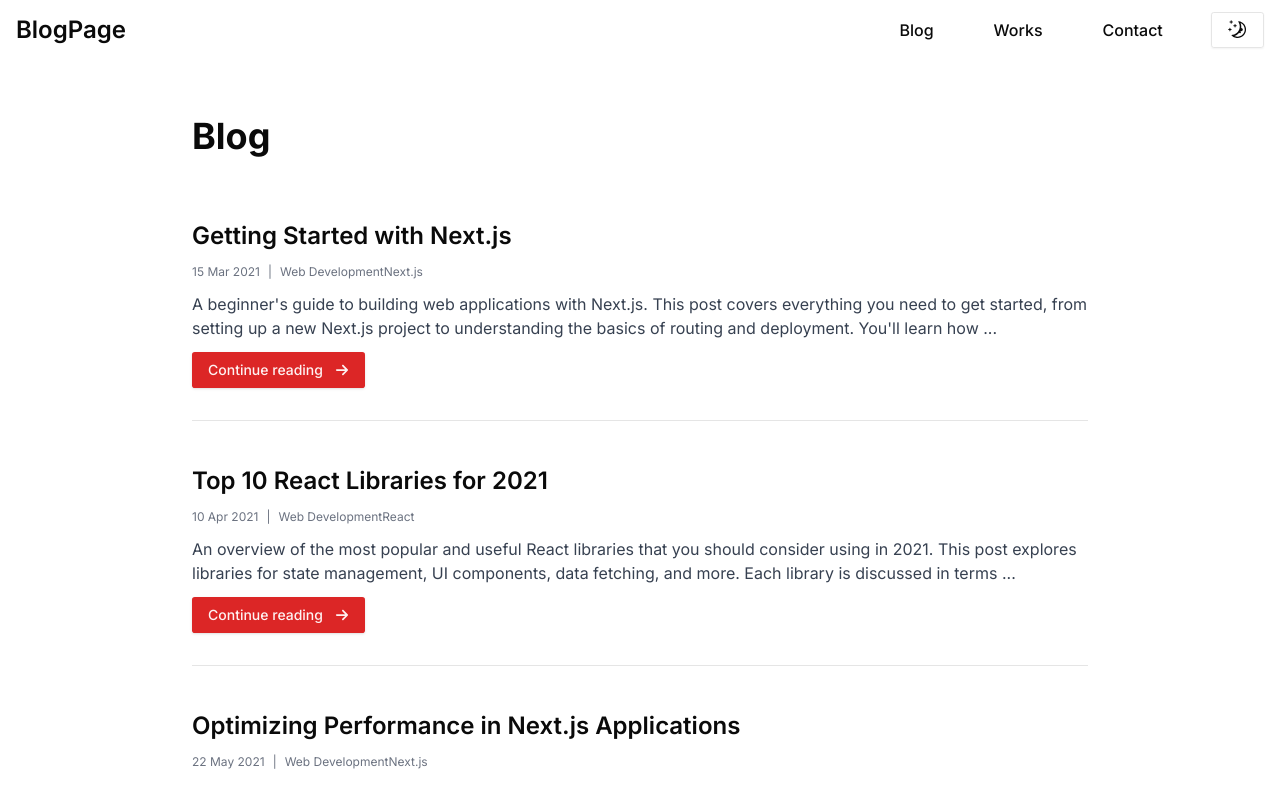
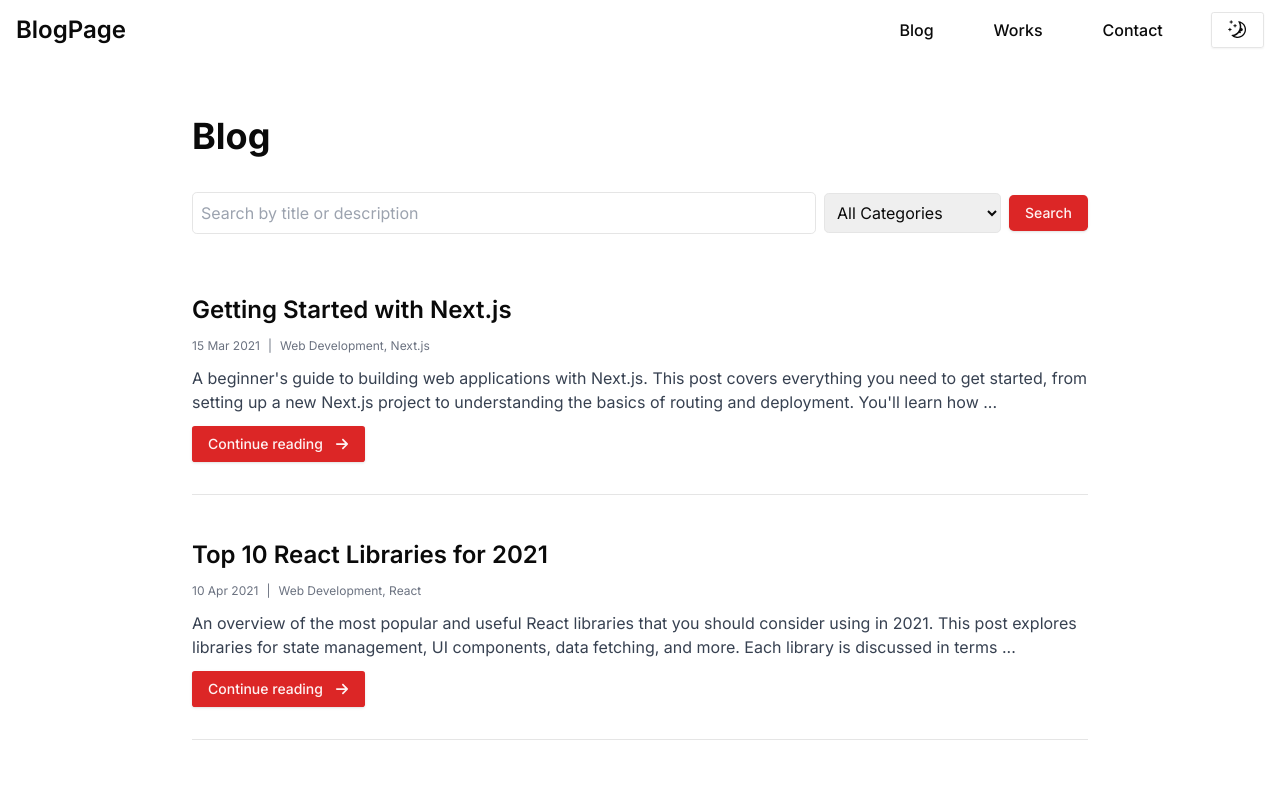
Before and after one commit to tharuAnish/blog-site, a Next.js app: page /blog in a window 1280 px wide. Shown: the top 785 px of the page. Built offline with nearby package versions, Linux system fonts and the light colour scheme.

Commit message:
search and filter added to the blog page

```diff
--- a/app/blog/page.tsx
+++ b/app/blog/page.tsx
@@ -1,34 +1,64 @@
+"use client"
+
+import { useSearchParams, usePathname } from "next/navigation"
 import { Button } from "@/components/ui/button"
 import { blogs } from "@/data/blogs"
 import Link from "next/link"
 import { FaArrowRight } from "react-icons/fa6"
+import SearchBar from "@/components/search/search"
+import { useEffect, useState } from "react"
 
 export default function BlogsPage() {
+  const searchParams = useSearchParams()
+  const pathname = usePathname()
+  const [filteredBlogs, setFilteredBlogs] = useState(blogs)
+
+  useEffect(() => {
+    const searchTerm = searchParams.get("search")?.toLowerCase() || ""
+    const selectedCategory = searchParams.get("category") || ""
+
+    const newFilteredBlogs = blogs.filter((blog) => {
+      const matchesSearchTerm =
+        blog.title.toLowerCase().includes(searchTerm) ||
+        blog.description.toLowerCase().includes(searchTerm)
+      const matchesCategory =
+        selectedCategory === "" || blog.categories.includes(selectedCategory)
+      return matchesSearchTerm && matchesCategory
+    })
+
+    setFilteredBlogs(newFilteredBlogs)
+  }, [searchParams])
+
+  const categories = Array.from(
+    new Set(blogs.flatMap((blog) => blog.categories))
+  )
+
   return (
-    <main className="pt-14 max-w-4xl  mx-auto">
+    <main className="pt-14 max-w-4xl mx-auto">
       <h1 className="font-bold text-4xl pb-5">Blog</h1>
+      <SearchBar categories={categories} />
       <div>
-        {blogs.map((blog, index) => (
+        {filteredBlogs.map((blog, index) => (
           <div className="my-11" key={blog.id}>
             <div>
               <h3 className="text-2xl font-semibold mb-2">{blog.title}</h3>
               <div className="text-gray-500 my-3 text-center text-xs flex gap-2">
                 <p className="">{blog.date}</p> |
-                <p className="my-auto">{blog.categories}</p>
+                <p className="my-auto">{blog.categories.join(", ")}</p>
               </div>
               <p className="text-gray-700">
                 {blog.description.slice(0, 225)}...
               </p>
               <Button className="mt-3">
                 <Link
-                  className=" flex gap-3 items-center"
+                  className="flex gap-3 items-center"
                   href={`blog/${blog.id}`}
                 >
                   Continue reading <FaArrowRight />
                 </Link>
               </Button>
             </div>
-            {index < blogs.length - 1 && <hr className="my-8" />}
+            {index < filteredBlogs.length - 1 && <hr className="my-8" />}
           </div>
         ))}
       </div>
--- /dev/null
+++ b/components/search/search.tsx
@@ -0,0 +1,70 @@
+"use client"
+
+import { useEffect, useState } from "react"
+import { useSearchParams, usePathname } from "next/navigation"
+import { Button } from "@/components/ui/button"
+
+interface SearchBarProps {
+  categories: string[]
+}
+
+const SearchBar: React.FC<SearchBarProps> = ({ categories }) => {
+  const searchParams = useSearchParams()
+  const pathname = usePathname()
+  const [searchTerm, setSearchTerm] = useState<string>(
+    searchParams.get("search") || ""
+  )
+  const [selectedCategory, setSelectedCategory] = useState<string>(
+    searchParams.get("category") || ""
+  )
+
+  useEffect(() => {
+    setSearchTerm(searchParams.get("search") || "")
+    setSelectedCategory(searchParams.get("category") || "")
+  }, [searchParams])
+
+  const updateQuery = (params: { [key: string]: string }) => {
+    const url = new URL(window.location.toString())
+    Object.keys(params).forEach((key) => url.searchParams.set(key, params[key]))
+    window.history.pushState({}, "", url)
+  }
+
+  const handleSearchChange = (e: React.ChangeEvent<HTMLInputElement>) => {
+    const term = e.target.value
+    setSearchTerm(term)
+    updateQuery({ search: term, category: selectedCategory })
+  }
+
+  const handleCategoryChange = (e: React.ChangeEvent<HTMLSelectElement>) => {
+    const category = e.target.value
+    setSelectedCategory(category)
+    updateQuery({ search: searchTerm, category })
+  }
+
+  return (
+    <div className="flex items-center gap-2 mb-6  py-4 rounded-lg">
+      <input
+        type="text"
+        value={searchTerm}
+        onChange={handleSearchChange}
+        placeholder="Search by title or description"
+        className="flex-1 p-2 rounded-lg border "
+      />
+      <select
+        value={selectedCategory}
+        onChange={handleCategoryChange}
+        className="p-2 rounded-lg border"
+      >
+        <option value="">All Categories</option>
+        {categories.map((category) => (
+          <option key={category} value={category}>
+            {category}
+          </option>
+        ))}
+      </select>
+      <Button className="rounded-lg">Search</Button>
+    </div>
+  )
+}
+
+export default SearchBar
--- a/data/blogs.tsx
+++ b/data/blogs.tsx
@@ -7,6 +7,7 @@ export const blogs = [
     categories: ["Web Development", "Next.js"],
     description:
       "A beginner's guide to building web applications with Next.js. This post covers everything you need to get started, from setting up a new Next.js project to understanding the basics of routing and deployment. You'll learn how to create pages, use static and dynamic routing, and leverage Next.js features to build fast, modern web applications. Whether you're new to web development or looking to add Next.js to your toolkit, this guide will provide you with a solid foundation to start building your own projects.",
+    author: "John Doe",
   },
   {
     id: 2,
@@ -15,6 +16,7 @@ export const blogs = [
     categories: ["Web Development", "React"],
     description:
       "An overview of the most popular and useful React libraries that you should consider using in 2021. This post explores libraries for state management, UI components, data fetching, and more. Each library is discussed in terms of its features, benefits, and use cases, helping you to decide which ones to integrate into your projects. By the end of this article, you'll have a curated list of tools that can enhance your development workflow and improve the quality of your React applications.",
+    author: "Jane Smith",
   },
   {
     id: 3,
@@ -23,6 +25,7 @@ export const blogs = [
     categories: ["Web Development", "Next.js"],
     description:
       "Learn techniques to improve the performance of your Next.js applications. This post covers various optimization strategies, including code splitting, lazy loading, server-side rendering (SSR), and static site generation (SSG). You'll also discover how to use Next.js built-in features to reduce load times and enhance user experience. By implementing these performance optimization techniques, you can ensure that your Next.js applications are fast, efficient, and scalable, providing a better experience for your users.",
+    author: "Emily Brown",
   },
   {
     id: 4,
@@ -31,6 +34,7 @@ export const blogs = [
     categories: ["Web Development", "Next.js"],
     description:
       "A comprehensive guide to server-side rendering (SSR) in Next.js. This article explains what SSR is, its benefits over client-side rendering (CSR), and how to implement SSR in your Next.js projects. You'll learn how SSR can improve SEO, enhance performance, and provide a better user experience. The guide includes practical examples and tips on how to use Next.js features like getServerSideProps to fetch data and render pages on the server. By the end of this post, you'll have a clear understanding of how to leverage SSR in your Next.js applications.",
+    author: "Michael Johnson",
   },
   {
     id: 5,
@@ -39,6 +43,7 @@ export const blogs = [
     categories: ["Web Development", "Next.js"],
     description:
       "Explore how to use Styled Components in Next.js for creating dynamic, themeable, and maintainable styles. This post walks you through setting up Styled Components in a Next.js project, creating and using styled components, and managing themes. You'll learn how to leverage the power of CSS-in-JS to write modular and reusable styles. The article also covers best practices and performance considerations to ensure your styled components are efficient and scalable. By the end of this guide, you'll be able to create beautifully styled Next.js applications with ease.",
+    author: "Sarah Davis",
   },
   {
     id: 6,
@@ -47,6 +52,7 @@ export const blogs = [
     categories: ["Web Development", "Next.js"],
     description:
       "Step-by-step tutorial on how to create a REST API using Next.js and Node.js. This post covers setting up your Next.js project, creating API routes, and handling requests and responses. You'll learn how to use Next.js API routes to build a backend for your application, enabling you to handle data operations such as CRUD (Create, Read, Update, Delete). The tutorial includes practical examples and best practices for structuring your API and ensuring it is secure and efficient. By the end of this article, you'll be able to build robust REST APIs with Next.js.",
+    author: "Daniel Wilson",
   },
   {
     id: 7,
@@ -55,6 +61,7 @@ export const blogs = [
     categories: ["Web Development", "Next.js", "Gatsby"],
     description:
       "A comparison between Next.js and Gatsby, highlighting their differences, use cases, and performance benchmarks. This post explores the strengths and weaknesses of each framework, helping you decide which one is best suited for your project. You'll learn about their architecture, development experience, deployment options, and community support. The article also includes performance comparisons and real-world examples to illustrate the scenarios where each framework excels. By the end of this post, you'll have a clear understanding of whether Next.js or Gatsby is the right choice for your next web development project.",
+    author: "Jessica Lee",
   },
   {
     id: 8,
@@ -63,6 +70,7 @@ export const blogs = [
     categories: ["Web Development", "Next.js"],
     description:
       "Learn how to deploy your Next.js applications seamlessly on Vercel. This post covers the entire deployment process, from setting up your Vercel account to configuring your project for deployment. You'll discover how to use Vercel's features to optimize your deployment, including automatic builds, previews, and custom domains. The article also provides tips on monitoring and optimizing your deployed application for performance and scalability. By following this guide, you can ensure that your Next.js apps are deployed quickly and efficiently on Vercel's powerful platform.",
+    author: "William Martinez",
   },
   {
     id: 9,
@@ -71,6 +79,7 @@ export const blogs = [
     categories: ["Web Development", "Next.js", "Redux"],
     description:
       "An introduction to integrating Redux for state management in Next.js applications. This post explains the benefits of using Redux for managing complex application state and provides a step-by-step guide on setting up Redux in a Next.js project. You'll learn how to create actions, reducers, and store, and how to connect your components to the Redux store using React-Redux. The article includes practical examples and best practices to ensure your state management logic is clean, efficient, and maintainable. By the end of this guide, you'll be able to manage state effectively in your Next.js applications using Redux.",
+    author: "Sophia Taylor",
   },
   {
     id: 10,
@@ -79,5 +88,6 @@ export const blogs = [
     categories: ["Web Development", "Next.js"],
     description:
       "A detailed guide on implementing internationalization (i18n) in Next.js applications to support multiple languages. This post covers the basics of i18n, including why it's important and the challenges it addresses. You'll learn how to set up and configure i18n in a Next.js project, manage translations, and handle language switching. The guide also provides tips on optimizing your application for performance and ensuring a seamless user experience across different languages. By the end of this article, you'll be equipped with the knowledge and tools to build multilingual Next.js applications that cater to a global audience.",
+    author: "Olivia Anderson",
   },
 ]
```
